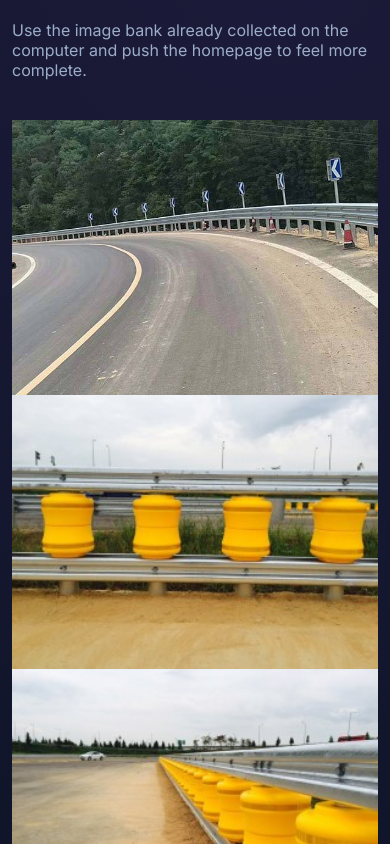
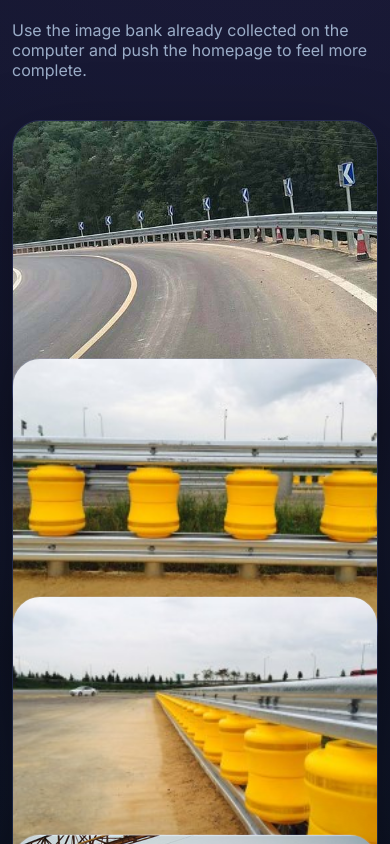
Before and after one commit to BUMA555/hulan-buma55-home, a plain HTML site: page index.html in a window 390 px wide. Shown: the part 6420-7264 px from the top of the page. Drawn offline with Linux system fonts and the light colour scheme.

Commit message:
Fix homepage gallery blank area layout

```diff
--- a/styles-v2.css
+++ b/styles-v2.css
@@ -521,6 +521,38 @@ img {
   gap: 18px;
 }
 
+.v2-gallery-grid {
+  display: grid;
+  grid-template-columns: 1.2fr 0.8fr 0.8fr;
+  grid-auto-rows: 220px;
+  gap: 18px;
+}
+
+.v2-gallery-item {
+  position: relative;
+  overflow: hidden;
+  min-height: 220px;
+  border-radius: var(--radius);
+  border: 1px solid rgba(120, 146, 255, 0.14);
+  box-shadow: var(--shadow);
+}
+
+.v2-gallery-item.large {
+  grid-row: span 2;
+}
+
+.v2-gallery-item.wide {
+  grid-column: span 2;
+}
+
+.v2-gallery-item img {
+  transition: transform 220ms ease;
+}
+
+.v2-gallery-item:hover img {
+  transform: scale(1.05);
+}
+
 .v2-wall-card.tall {
   grid-row: span 2;
 }
@@ -699,7 +731,8 @@ img {
   }
 
   .v2-system-grid,
-  .v2-proof-grid {
+  .v2-proof-grid,
+  .v2-gallery-grid {
     grid-template-columns: repeat(2, minmax(0, 1fr));
   }
 
@@ -709,7 +742,9 @@ img {
   }
 
   .v2-wall-card.tall,
-  .v2-wall-card.wide {
+  .v2-wall-card.wide,
+  .v2-gallery-item.large,
+  .v2-gallery-item.wide {
     grid-row: span 1;
     grid-column: span 1;
   }
@@ -759,7 +794,8 @@ img {
   .v2-market-grid,
   .v2-application-wall,
   .v2-hero-side-grid,
-  .v2-metric-row {
+  .v2-metric-row,
+  .v2-gallery-grid {
     grid-template-columns: 1fr;
   }
 
@@ -772,7 +808,8 @@ img {
   }
 
   .v2-market-visual,
-  .v2-quote-visual {
+  .v2-quote-visual,
+  .v2-gallery-item {
     min-height: 300px;
   }
 
```
